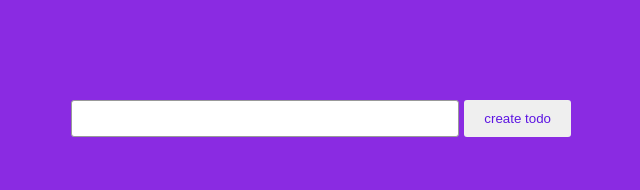
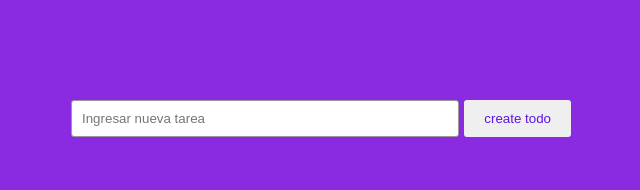
Before and after one commit to peorland/tp-integrador-arg-prog, a React (Vite) app: page / in a window 1280 px wide. Shown: the top 190 px of the page, without its empty margins (319-959 px from the left). Built offline with nearby package versions, Linux system fonts and the light colour scheme.

Commit message:
agregué un placeholder en input del form

```diff
--- a/src/components/TodoApp.jsx
+++ b/src/components/TodoApp.jsx
@@ -38,7 +38,7 @@ export default function TodoApp() {
   }
   return  <div className="todoContainer">
     <form className="todoCreateForm" onSubmit={handleSubmit}>
-      <input onChange={handleChange} className="todoInput" value={title}/>
+      <input onChange={handleChange} placeholder="Ingresar nueva tarea" className="todoInput" value={title}/>
       <input onClick={handleSubmit} type="submit" value={'create todo'} className={"buttonCreate"} />
     </form>
     <div className="todosContainer">
```
